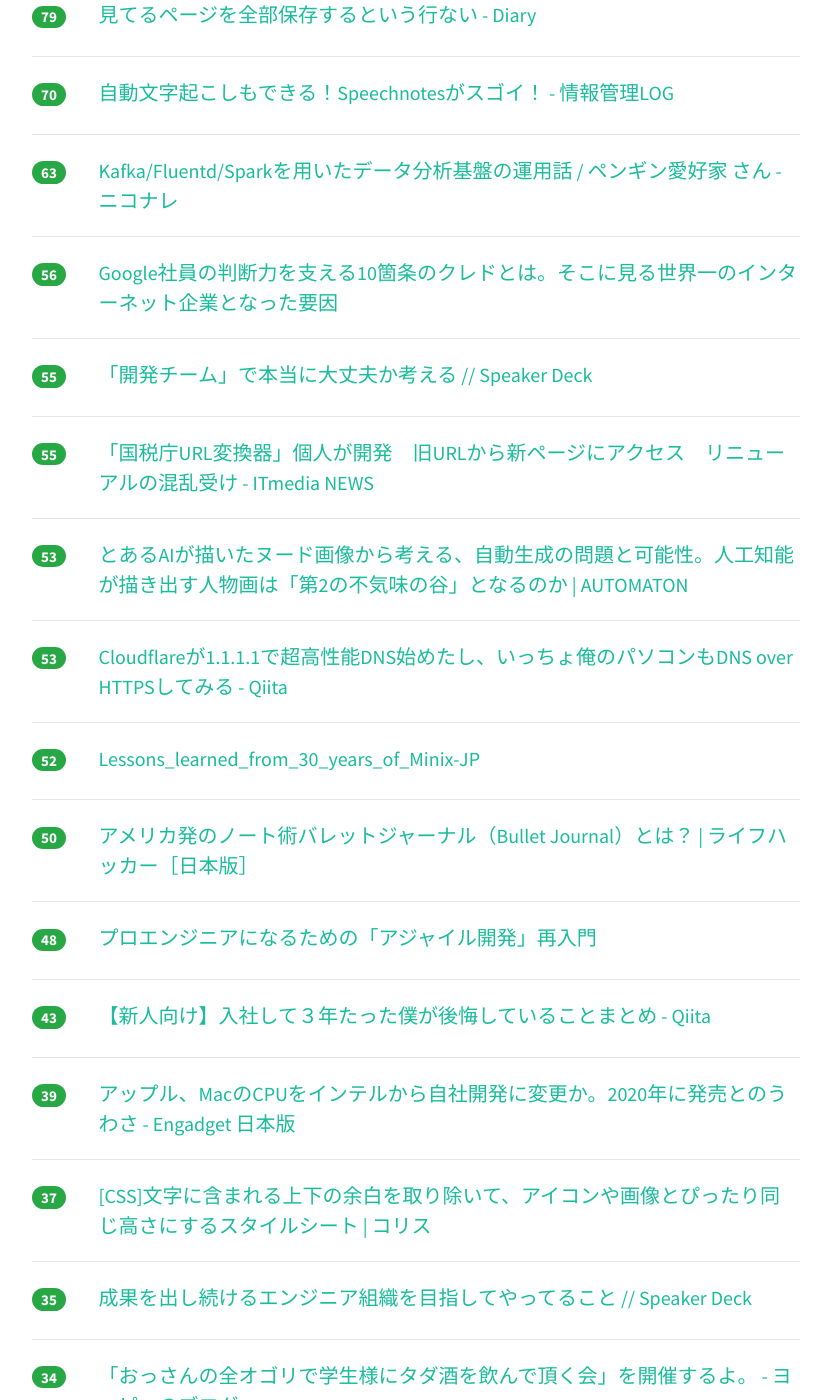
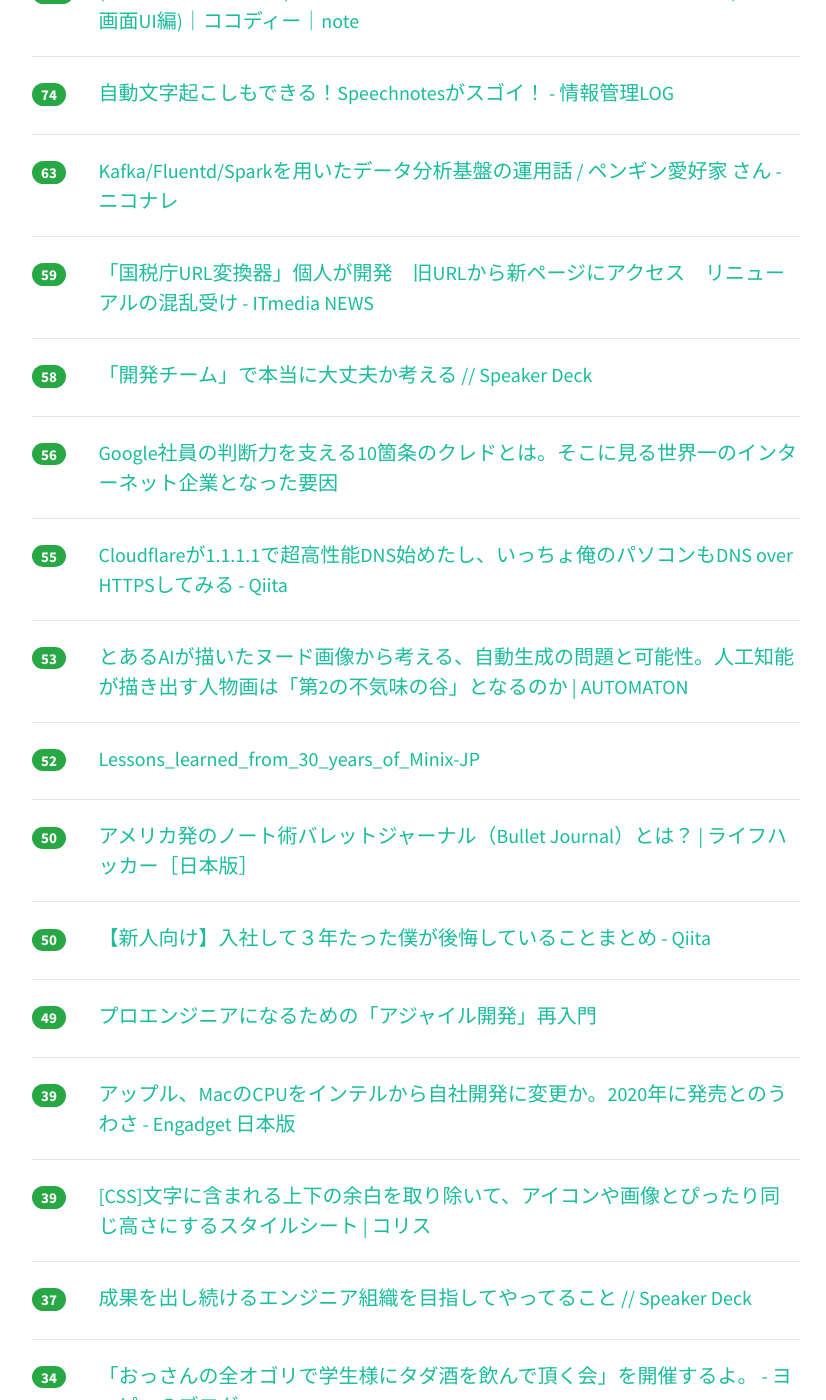
Before and after one commit to yatta47/hatena-matome-site, a Jekyll site: the page built from _posts/2018-04-03-hatena.md, in a window 1280 px wide and 1400 px high, scrolled down 1468 px. Shown: the whole window, without its empty margins (224-1050 px from the left). Built offline with Jekyll 4.4.1, drawn with Linux system fonts in a browser that asks for light colours; nearby versions of some CDN libraries; some of the changed text lies outside the part shown.

Commit message:
Updated 2018-04-03

```diff
--- a/_posts/2018-04-03-hatena.md
+++ b/_posts/2018-04-03-hatena.md
@@ -1,49 +1,59 @@
 ---
 layout: post
 title:  "2018-04-03 はてぶIT"
-date:   2018-04-03 16:02:25
+date:   2018-04-03 17:01:28
 tags: [it-hotentry]
 ---
-43 件のデータあり
+47 件のデータあり
 
 <hr><div class="row">
-<div class="col-1"><span class="badge badge-pill badge-success h2">354</span></div>
+<div class="col-1"><span class="badge badge-pill badge-success h2">357</span></div>
 <div class="col-11"><a href='http://dr-asa.hatenablog.com/entry/2018/04/02/174006' target='_blank'>Kubernetesはクラスタで障害があったとき、どういう動きをするのか - あさのひとりごと</a></div>
 </div>
 <hr>
 <div class="row">
-<div class="col-1"><span class="badge badge-pill badge-success h2">310</span></div>
+<div class="col-1"><span class="badge badge-pill badge-success h2">343</span></div>
+<div class="col-11"><a href='https://nta-go.com/' target='_blank'>国税庁URL変換器</a></div>
+</div>
+<hr>
+<div class="row">
+<div class="col-1"><span class="badge badge-pill badge-success h2">322</span></div>
 <div class="col-11"><a href='http://www.orangeitems.com/entry/2018/04/02/202052' target='_blank'>九州商船の「弊社WEB予約サービスに対する不正アクセスに関する最終報告」は全てのエンジニアに読んでほしい - orangeitems’s diary</a></div>
 </div>
 <hr>
 <div class="row">
-<div class="col-1"><span class="badge badge-pill badge-success h2">287</span></div>
-<div class="col-11"><a href='https://nta-go.com/' target='_blank'>国税庁URL変換器</a></div>
-</div>
-<hr>
-<div class="row">
-<div class="col-1"><span class="badge badge-pill badge-success h2">264</span></div>
+<div class="col-1"><span class="badge badge-pill badge-success h2">284</span></div>
 <div class="col-11"><a href='https://www.nikkei.com/article/DGKKZO28825990Q8A330C1TJM000/' target='_blank'>破った紙の画像、割り符に　データ共有を想定 連絡先の交換要らず　：日本経済新聞</a></div>
 </div>
 <hr>
 <div class="row">
-<div class="col-1"><span class="badge badge-pill badge-success h2">136</span></div>
+<div class="col-1"><span class="badge badge-pill badge-success h2">146</span></div>
 <div class="col-11"><a href='https://jp.reuters.com/article/idJPKCN1H91TJ' target='_blank'>アップル、Ｍａｃ向け半導体をインテル製から自社製に切り替えへ＝報道 | ロイター</a></div>
 </div>
 <hr>
 <div class="row">
-<div class="col-1"><span class="badge badge-pill badge-success h2">120</span></div>
+<div class="col-1"><span class="badge badge-pill badge-success h2">146</span></div>
+<div class="col-11"><a href='http://uxmilk.jp/71315' target='_blank'>【2018年春】今チェックしておきたいデザインツール12選 | UX MILK</a></div>
+</div>
+<hr>
+<div class="row">
+<div class="col-1"><span class="badge badge-pill badge-success h2">140</span></div>
 <div class="col-11"><a href='http://www.itmedia.co.jp/mobile/articles/1804/03/news014.html' target='_blank'>いまだにガラケーからスマホに移行できない人たち　その理由は？ - ITmedia Mobile</a></div>
 </div>
 <hr>
 <div class="row">
-<div class="col-1"><span class="badge badge-pill badge-success h2">111</span></div>
-<div class="col-11"><a href='http://uxmilk.jp/71315' target='_blank'>【2018年春】今チェックしておきたいデザインツール12選 | UX MILK</a></div>
+<div class="col-1"><span class="badge badge-pill badge-success h2">127</span></div>
+<div class="col-11"><a href='https://diary.app.ssig33.com/347' target='_blank'>見てるページを全部保存するという行ない - Diary</a></div>
 </div>
 <hr>
 <div class="row">
-<div class="col-1"><span class="badge badge-pill badge-success h2">109</span></div>
+<div class="col-1"><span class="badge badge-pill badge-success h2">110</span></div>
 <div class="col-11"><a href='http://www.publickey1.jp/blog/18/dockerdockerctosolomon_hykesdocker.html' target='_blank'>Docker発展の貢献者、Docker社創業者兼CTOのSolomon Hykes氏がDockerを去ると発表 － Publickey</a></div>
+</div>
+<hr>
+<div class="row">
+<div class="col-1"><span class="badge badge-pill badge-success h2">110</span></div>
+<div class="col-11"><a href='https://note.mu/pchw/n/n1cf850966907' target='_blank'>国税局サイトのリニューアルへの反応を見て感じたこと，そして行動したこと｜pchw｜note</a></div>
 </div>
 <hr>
 <div class="row">
@@ -57,17 +67,7 @@ tags: [it-hotentry]
 </div>
 <hr>
 <div class="row">
-<div class="col-1"><span class="badge badge-pill badge-success h2">82</span></div>
-<div class="col-11"><a href='https://note.mu/pchw/n/n1cf850966907' target='_blank'>国税局サイトのリニューアルへの反応を見て感じたこと，そして行動したこと｜pchw｜note</a></div>
-</div>
-<hr>
-<div class="row">
-<div class="col-1"><span class="badge badge-pill badge-success h2">79</span></div>
-<div class="col-11"><a href='https://diary.app.ssig33.com/347' target='_blank'>見てるページを全部保存するという行ない - Diary</a></div>
-</div>
-<hr>
-<div class="row">
-<div class="col-1"><span class="badge badge-pill badge-success h2">70</span></div>
+<div class="col-1"><span class="badge badge-pill badge-success h2">74</span></div>
 <div class="col-11"><a href='http://hokoxjouhou.blog105.fc2.com/blog-entry-1144.html' target='_blank'>自動文字起こしもできる！Speechnotesがスゴイ！ - 情報管理LOG</a></div>
 </div>
 <hr>
@@ -77,28 +77,28 @@ tags: [it-hotentry]
 </div>
 <hr>
 <div class="row">
+<div class="col-1"><span class="badge badge-pill badge-success h2">59</span></div>
+<div class="col-11"><a href='http://www.itmedia.co.jp/news/articles/1804/03/news075.html' target='_blank'>「国税庁URL変換器」個人が開発　旧URLから新ページにアクセス　リニューアルの混乱受け - ITmedia NEWS</a></div>
+</div>
+<hr>
+<div class="row">
+<div class="col-1"><span class="badge badge-pill badge-success h2">58</span></div>
+<div class="col-11"><a href='https://speakerdeck.com/ozeppi/kai-fa-timu-deben-dang-nida-zhang-fu-kakao-eru' target='_blank'>「開発チーム」で本当に大丈夫か考える // Speaker Deck</a></div>
+</div>
+<hr>
+<div class="row">
 <div class="col-1"><span class="badge badge-pill badge-success h2">56</span></div>
 <div class="col-11"><a href='http://it-rush.com/google-credo' target='_blank'>Google社員の判断力を支える10箇条のクレドとは。そこに見る世界一のインターネット企業となった要因</a></div>
 </div>
 <hr>
 <div class="row">
 <div class="col-1"><span class="badge badge-pill badge-success h2">55</span></div>
-<div class="col-11"><a href='https://speakerdeck.com/ozeppi/kai-fa-timu-deben-dang-nida-zhang-fu-kakao-eru' target='_blank'>「開発チーム」で本当に大丈夫か考える // Speaker Deck</a></div>
-</div>
-<hr>
-<div class="row">
-<div class="col-1"><span class="badge badge-pill badge-success h2">55</span></div>
-<div class="col-11"><a href='http://www.itmedia.co.jp/news/articles/1804/03/news075.html' target='_blank'>「国税庁URL変換器」個人が開発　旧URLから新ページにアクセス　リニューアルの混乱受け - ITmedia NEWS</a></div>
+<div class="col-11"><a href='https://qiita.com/onokatio/items/42fb4a2811600680591b' target='_blank'>Cloudflareが1.1.1.1で超高性能DNS始めたし、いっちょ俺のパソコンもDNS over HTTPSしてみる - Qiita</a></div>
 </div>
 <hr>
 <div class="row">
 <div class="col-1"><span class="badge badge-pill badge-success h2">53</span></div>
 <div class="col-11"><a href='http://jp.automaton.am/articles/columnjp/20180402-65369/' target='_blank'>とあるAIが描いたヌード画像から考える、自動生成の問題と可能性。人工知能が描き出す人物画は「第2の不気味の谷」となるのか | AUTOMATON</a></div>
-</div>
-<hr>
-<div class="row">
-<div class="col-1"><span class="badge badge-pill badge-success h2">53</span></div>
-<div class="col-11"><a href='https://qiita.com/onokatio/items/42fb4a2811600680591b' target='_blank'>Cloudflareが1.1.1.1で超高性能DNS始めたし、いっちょ俺のパソコンもDNS over HTTPSしてみる - Qiita</a></div>
 </div>
 <hr>
 <div class="row">
@@ -112,13 +112,13 @@ tags: [it-hotentry]
 </div>
 <hr>
 <div class="row">
-<div class="col-1"><span class="badge badge-pill badge-success h2">48</span></div>
-<div class="col-11"><a href='https://www.slideshare.net/kuranuki/ss-92577097' target='_blank'>プロエンジニアになるための「アジャイル開発」再入門</a></div>
+<div class="col-1"><span class="badge badge-pill badge-success h2">50</span></div>
+<div class="col-11"><a href='https://qiita.com/januaryCOM/items/07569baa0fc699c7766b' target='_blank'>【新人向け】入社して３年たった僕が後悔していることまとめ - Qiita</a></div>
 </div>
 <hr>
 <div class="row">
-<div class="col-1"><span class="badge badge-pill badge-success h2">43</span></div>
-<div class="col-11"><a href='https://qiita.com/januaryCOM/items/07569baa0fc699c7766b' target='_blank'>【新人向け】入社して３年たった僕が後悔していることまとめ - Qiita</a></div>
+<div class="col-1"><span class="badge badge-pill badge-success h2">49</span></div>
+<div class="col-11"><a href='https://www.slideshare.net/kuranuki/ss-92577097' target='_blank'>プロエンジニアになるための「アジャイル開発」再入門</a></div>
 </div>
 <hr>
 <div class="row">
@@ -127,12 +127,12 @@ tags: [it-hotentry]
 </div>
 <hr>
 <div class="row">
-<div class="col-1"><span class="badge badge-pill badge-success h2">37</span></div>
+<div class="col-1"><span class="badge badge-pill badge-success h2">39</span></div>
 <div class="col-11"><a href='https://coliss.com/articles/build-websites/operation/css/remove-top-and-bottom-margin-from-text.html' target='_blank'>[CSS]文字に含まれる上下の余白を取り除いて、アイコンや画像とぴったり同じ高さにするスタイルシート | コリス</a></div>
 </div>
 <hr>
 <div class="row">
-<div class="col-1"><span class="badge badge-pill badge-success h2">35</span></div>
+<div class="col-1"><span class="badge badge-pill badge-success h2">37</span></div>
 <div class="col-11"><a href='https://speakerdeck.com/yasuhiro1711/cheng-guo-wochu-sisok-keruenziniazu-zhi-womu-zhi-siteyatuterukoto' target='_blank'>成果を出し続けるエンジニア組織を目指してやってること // Speaker Deck</a></div>
 </div>
 <hr>
@@ -152,6 +152,11 @@ tags: [it-hotentry]
 </div>
 <hr>
 <div class="row">
+<div class="col-1"><span class="badge badge-pill badge-success h2">33</span></div>
+<div class="col-11"><a href='https://numb86-tech.hatenablog.com/entry/2018/04/02/205922' target='_blank'>ウェブエンジニアがサーバーを管理していくための初歩 - 30歳からのプログラミング</a></div>
+</div>
+<hr>
+<div class="row">
 <div class="col-1"><span class="badge badge-pill badge-success h2">32</span></div>
 <div class="col-11"><a href='http://twitter.com/soutathesouta/status/980446740582051841' target='_blank'>忍（ラブリーオムエ）さんのツイート: "古市くん、社会学を学び直しなさい！という新書を読んでるんだけど、上野千鶴子が「自分に不利なエビデンスはもちろん隠す。それが悪いことだと</a></div>
 </div>
@@ -159,6 +164,11 @@ tags: [it-hotentry]
 <div class="row">
 <div class="col-1"><span class="badge badge-pill badge-success h2">30</span></div>
 <div class="col-11"><a href='http://www.kyusho.co.jp/report/' target='_blank'>弊社WEB予約サービスに対する不正アクセスに関する最終報告｜九州商船</a></div>
+</div>
+<hr>
+<div class="row">
+<div class="col-1"><span class="badge badge-pill badge-success h2">30</span></div>
+<div class="col-11"><a href='https://news.yahoo.co.jp/feature/934' target='_blank'>「被害者の実名」なぜ報じるのか - Yahoo!ニュース</a></div>
 </div>
 <hr>
 <div class="row">
@@ -173,7 +183,17 @@ tags: [it-hotentry]
 <hr>
 <div class="row">
 <div class="col-1"><span class="badge badge-pill badge-success h2">29</span></div>
+<div class="col-11"><a href='https://designer-draft.jp/articles/47' target='_blank'>現役デザイナー1162名が選ぶ、好きなフォントランキングTOP10 + おまけ -</a></div>
+</div>
+<hr>
+<div class="row">
+<div class="col-1"><span class="badge badge-pill badge-success h2">29</span></div>
 <div class="col-11"><a href='http://www.mermirai.com/entry/gunosy_blockchain' target='_blank'>ブロックチェーンはメディアも変える？Gunosyが考えるブロックチェーンの未来 - メルミライ - 未来を見るメディア。</a></div>
+</div>
+<hr>
+<div class="row">
+<div class="col-1"><span class="badge badge-pill badge-success h2">27</span></div>
+<div class="col-11"><a href='http://www.itmedia.co.jp/pcuser/articles/1804/02/news128.html' target='_blank'>Appleが考えるこれからの教育――ティム・クックCEO単独インタビュー (1/3) - ITmedia PC USER</a></div>
 </div>
 <hr>
 <div class="row">
@@ -182,18 +202,18 @@ tags: [it-hotentry]
 </div>
 <hr>
 <div class="row">
-<div class="col-1"><span class="badge badge-pill badge-success h2">26</span></div>
-<div class="col-11"><a href='https://designer-draft.jp/articles/47' target='_blank'>現役デザイナー1162名が選ぶ、好きなフォントランキングTOP10 + おまけ -</a></div>
+<div class="col-1"><span class="badge badge-pill badge-success h2">23</span></div>
+<div class="col-11"><a href='http://yuroyoro.hatenablog.com/entry/2018/04/03/112830' target='_blank'>関数の話 - ( ꒪⌓꒪) ゆるよろ日記</a></div>
 </div>
 <hr>
 <div class="row">
-<div class="col-1"><span class="badge badge-pill badge-success h2">24</span></div>
-<div class="col-11"><a href='http://www.itmedia.co.jp/pcuser/articles/1804/02/news128.html' target='_blank'>Appleが考えるこれからの教育――ティム・クックCEO単独インタビュー (1/3) - ITmedia PC USER</a></div>
+<div class="col-1"><span class="badge badge-pill badge-success h2">23</span></div>
+<div class="col-11"><a href='http://sass.logdown.com/posts/7081811' target='_blank'>Ruby Sass is Deprecated « Sass Blog</a></div>
 </div>
 <hr>
 <div class="row">
-<div class="col-1"><span class="badge badge-pill badge-success h2">22</span></div>
-<div class="col-11"><a href='https://news.yahoo.co.jp/feature/934' target='_blank'>「被害者の実名」なぜ報じるのか - Yahoo!ニュース</a></div>
+<div class="col-1"><span class="badge badge-pill badge-success h2">19</span></div>
+<div class="col-11"><a href='https://gigazine.net/news/20180403-nintendo-switch-usb-type-c/' target='_blank'>Nintendo Switchを純正以外のケーブルで充電するのは危険 - GIGAZINE</a></div>
 </div>
 <hr>
 <div class="row">
@@ -207,17 +227,17 @@ tags: [it-hotentry]
 </div>
 <hr>
 <div class="row">
+<div class="col-1"><span class="badge badge-pill badge-success h2">18</span></div>
+<div class="col-11"><a href='https://r.nikkei.com/article/DGKKZO28825990Q8A330C1TJM000?s=3' target='_blank'>破った紙の画像、割り符に: 日本経済新聞</a></div>
+</div>
+<hr>
+<div class="row">
+<div class="col-1"><span class="badge badge-pill badge-success h2">17</span></div>
+<div class="col-11"><a href='https://www3.nhk.or.jp/news/html/20180402/k10011388731000.html' target='_blank'>ストリートビュー撮影で車がアーケード街を “無許可走行” | NHKニュース</a></div>
+</div>
+<hr>
+<div class="row">
 <div class="col-1"><span class="badge badge-pill badge-success h2">17</span></div>
 <div class="col-11"><a href='http://jp.gamesindustry.biz/article/1804/18040201/' target='_blank'>[GCC2018] Unity 2018は「カスタマイズ」で小さく速く多機能に - GamesIndustry.biz Japan Edition</a></div>
 </div>
 <hr>
-<div class="row">
-<div class="col-1"><span class="badge badge-pill badge-success h2">17</span></div>
-<div class="col-11"><a href='https://r.nikkei.com/article/DGKKZO28825990Q8A330C1TJM000?s=3' target='_blank'>破った紙の画像、割り符に: 日本経済新聞</a></div>
-</div>
-<hr>
-<div class="row">
-<div class="col-1"><span class="badge badge-pill badge-success h2">16</span></div>
-<div class="col-11"><a href='https://www3.nhk.or.jp/news/html/20180402/k10011388731000.html' target='_blank'>ストリートビュー撮影で車がアーケード街を “無許可走行” | NHKニュース</a></div>
-</div>
-<hr>
```
